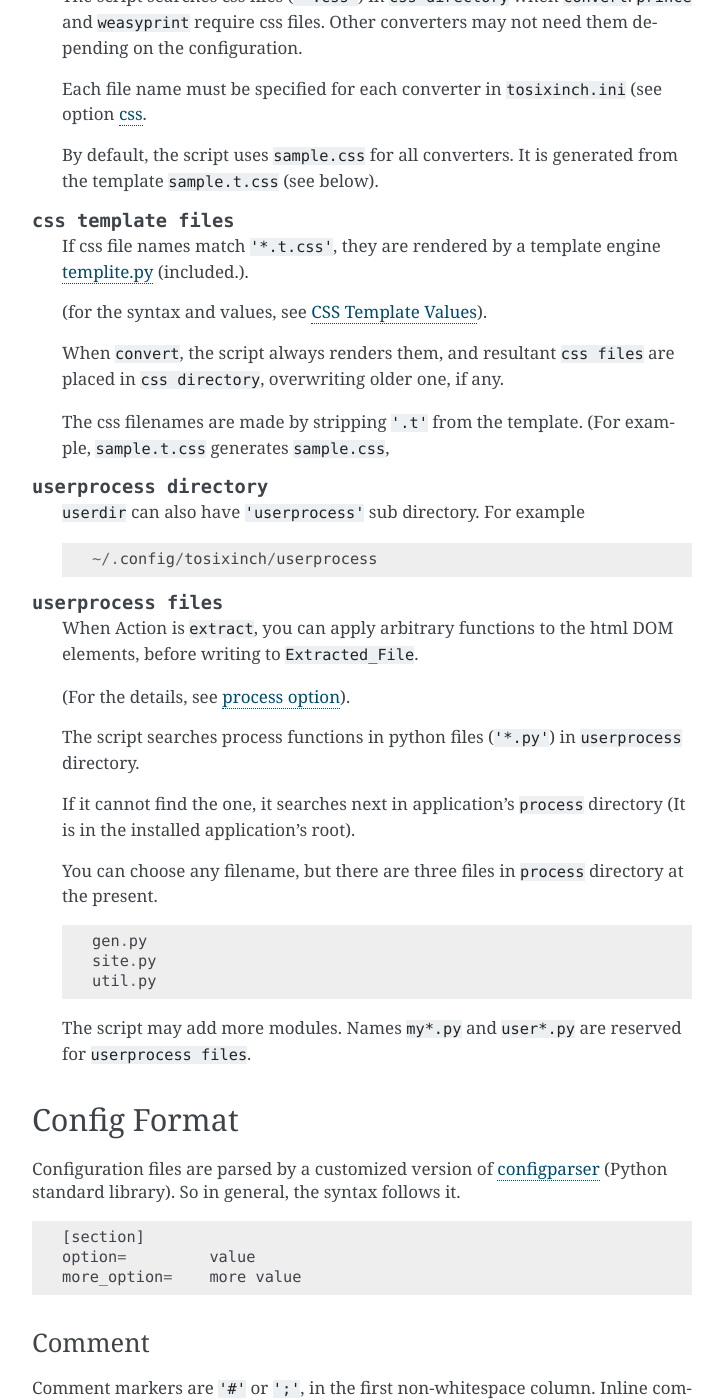
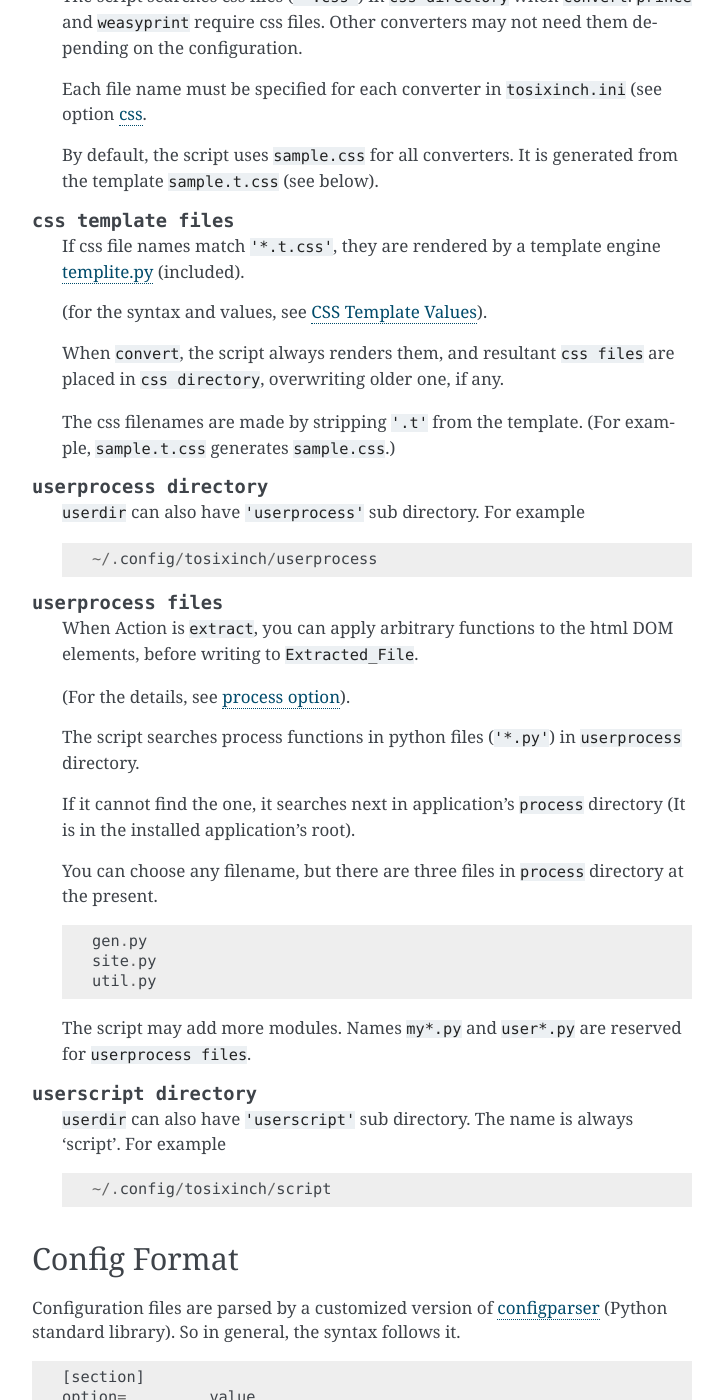
Before and after one commit to openandclose/tosixinch, a Sphinx documentation site: the page built from docs/overview.rst, in a window 1280 px wide and 1400 px high, scrolled down 6460 px. Shown: the whole window, without its empty margins (388-1111 px from the left). Built offline with Sphinx 7.4.7, drawn with Linux system fonts in a browser that asks for light colours; some of the changed text lies outside the part shown.

Commit message:
(small edits) (repository wide)

```diff
--- a/CHANGELOG.rst
+++ b/CHANGELOG.rst
@@ -38,6 +38,7 @@ Changelog
 **Fix:**
 
 * Fix relative reference when base url is local. (_Component.__init__)
+* blank API documents (The previous fix was wrong.)
 
 **Dev:**
 
--- a/docs/overview.rst
+++ b/docs/overview.rst
@@ -344,7 +344,7 @@ Config Files
 
     If css file names match ``'*.t.css'``,
     they are rendered by a template engine
-    `templite.py <topics.html#script-templite.py>`__ (included.).
+    `templite.py <topics.html#script-templite.py>`__ (included).
 
     (for the syntax and values, see `CSS Template Values <#css-template-values>`__).
 
@@ -353,7 +353,7 @@ Config Files
     overwriting older one, if any.
 
     The css filenames are made by stripping ``'.t'`` from the template.
-    (For example, ``sample.t.css`` generates ``sample.css``,
+    (For example, ``sample.t.css`` generates ``sample.css``.)
 
 .. dword:: userprocess directory
 
@@ -385,6 +385,13 @@ Config Files
 
     The script may add more modules.
     Names ``my*.py`` and ``user*.py`` are reserved for ``userprocess files``.
+
+.. dword:: userscript directory
+
+    ``userdir`` can also have ``'userscript'`` sub directory.
+    The name is always 'script'. For example ::
+
+        ~/.config/tosixinch/script
 
 
 Config Format
@@ -724,7 +731,7 @@ Other useful attributes are::
 
 (For more advanced usage, you need to peek in the source code.)
 
-`userdir <#dword-userdir>`__ is inserted in the head of ``$PATH``.
+`userscript directory <#dword-userscript_directory>`__ is inserted in the head of ``$PATH``.
 So you can call your custom scripts only by filenames (not fuillpath),
 if they are in there.
 
```
Also changed, not shown: other parts of CHANGELOG.rst (+1 -1 lines), 3 other files.
